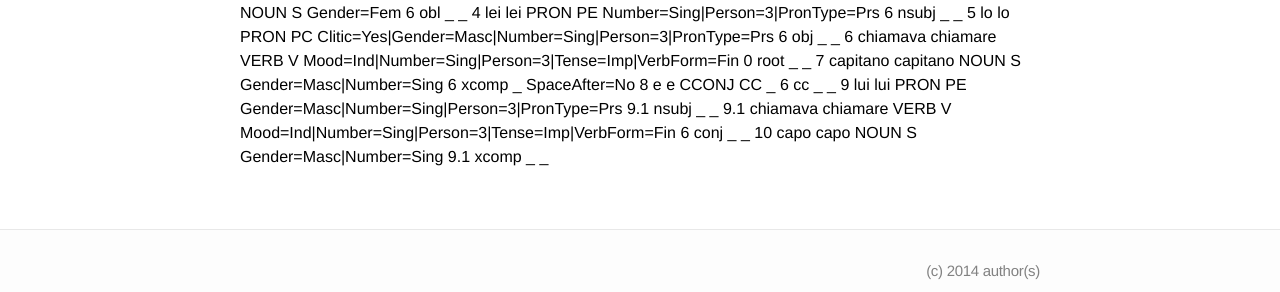
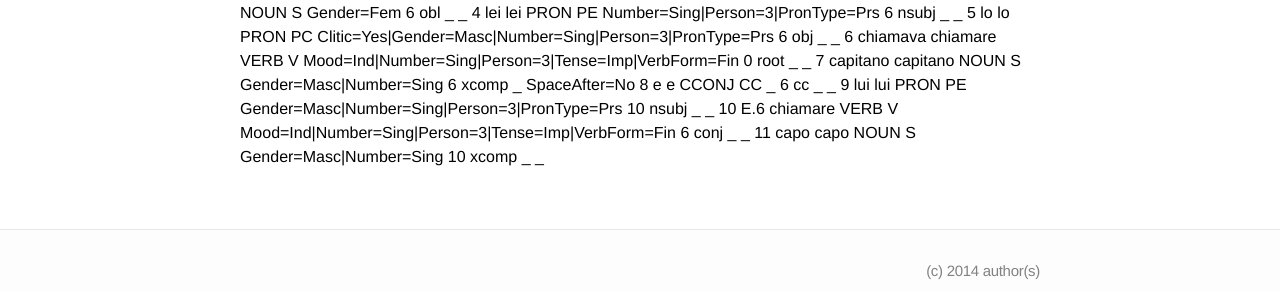
Before and after one commit to msimi/ud_doc, a Jekyll site: the page built from index.md, in a window 1280 px wide. Shown: the part 1637-1929 px from the top of the page. Built offline with Jekyll 4.4.1, drawn with Linux system fonts in a browser that asks for light colours; some of the changed text lies outside the part shown.

Commit message:
Update index.md

```diff
--- a/index.md
+++ b/index.md
@@ -140,7 +140,7 @@ This repository is for producing example visualizations for UD graphs
 6 chiamava  chiamare  VERB  V Mood=Ind|Number=Sing|Person=3|Tense=Imp|VerbForm=Fin  0  root _ _
 7 capitano  capitano  NOUN  S Gender=Masc|Number=Sing 6  xcomp _ SpaceAfter=No
 8  e e CCONJ CC  _ 6 cc  _ _
-9  lui lui PRON  PE  Gender=Masc|Number=Sing|Person=3|PronType=Prs 9.1 nsubj  _ _
-9.1 chiamava  chiamare  VERB  V Mood=Ind|Number=Sing|Person=3|Tense=Imp|VerbForm=Fin  6  conj _ _
-10  capo  capo  NOUN  S Gender=Masc|Number=Sing 9.1  xcomp  _ _
+9  lui lui PRON  PE  Gender=Masc|Number=Sing|Person=3|PronType=Prs 10 nsubj  _ _
+10  E.6  chiamare  VERB  V Mood=Ind|Number=Sing|Person=3|Tense=Imp|VerbForm=Fin  6  conj _ _
+11  capo  capo  NOUN  S Gender=Masc|Number=Sing 10  xcomp  _ _
 </div>
```
